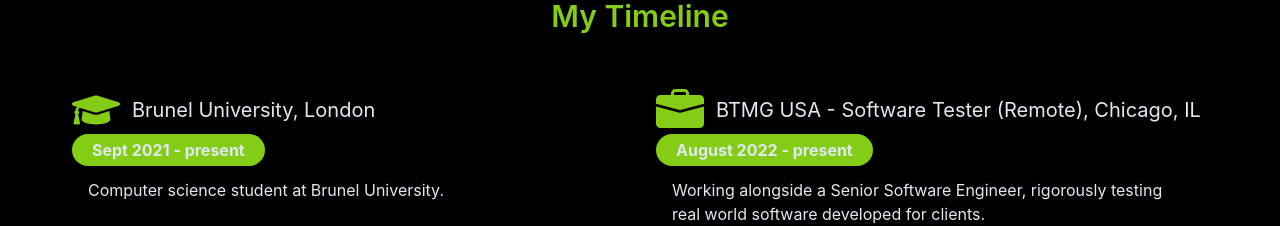
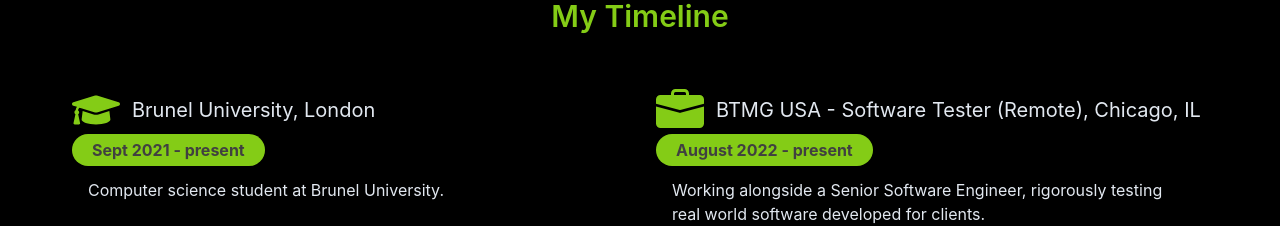
Before and after one commit to divizn/portfolio-site, a Next.js app: page / in a window 1280 px wide. Shown: the part 2740-2966 px from the top of the page. Built offline with nearby package versions, Linux system fonts and the light colour scheme.

Commit message:
feat: made text more visible at date on timeline

```diff
--- a/pages/index.jsx
+++ b/pages/index.jsx
@@ -276,7 +276,7 @@
                       Brunel University, London
                     </p>
                   </div>
-                  <p className="bg-blue-600 dark:bg-lime-500 bg-opacity-70 px-5 w-fit font-bold p-1 rounded-3xl text-neutral-700 dark:text-slate-200">
+                  <p className="bg-blue-600 dark:bg-lime-500 bg-opacity-70 px-5 w-fit font-bold p-1 rounded-3xl text-neutral-700">
                     Sept 2021 - present
                   </p>
                   <div className=" -mt-1 ">
@@ -292,7 +292,7 @@
                       BTMG USA - Software Tester (Remote), Chicago, IL
                     </p>
                   </div>
-                  <p className=" bg-blue-600 dark:bg-lime-500 bg-opacity-70 px-5 w-fit font-bold p-1 rounded-3xl text-neutral-700 dark:text-slate-200">
+                  <p className=" bg-blue-600 dark:bg-lime-500 bg-opacity-70 px-5 w-fit font-bold p-1 rounded-3xl text-neutral-700">
                     August 2022 - present
                   </p>
                   <div className=" -mt-1 ">
```
